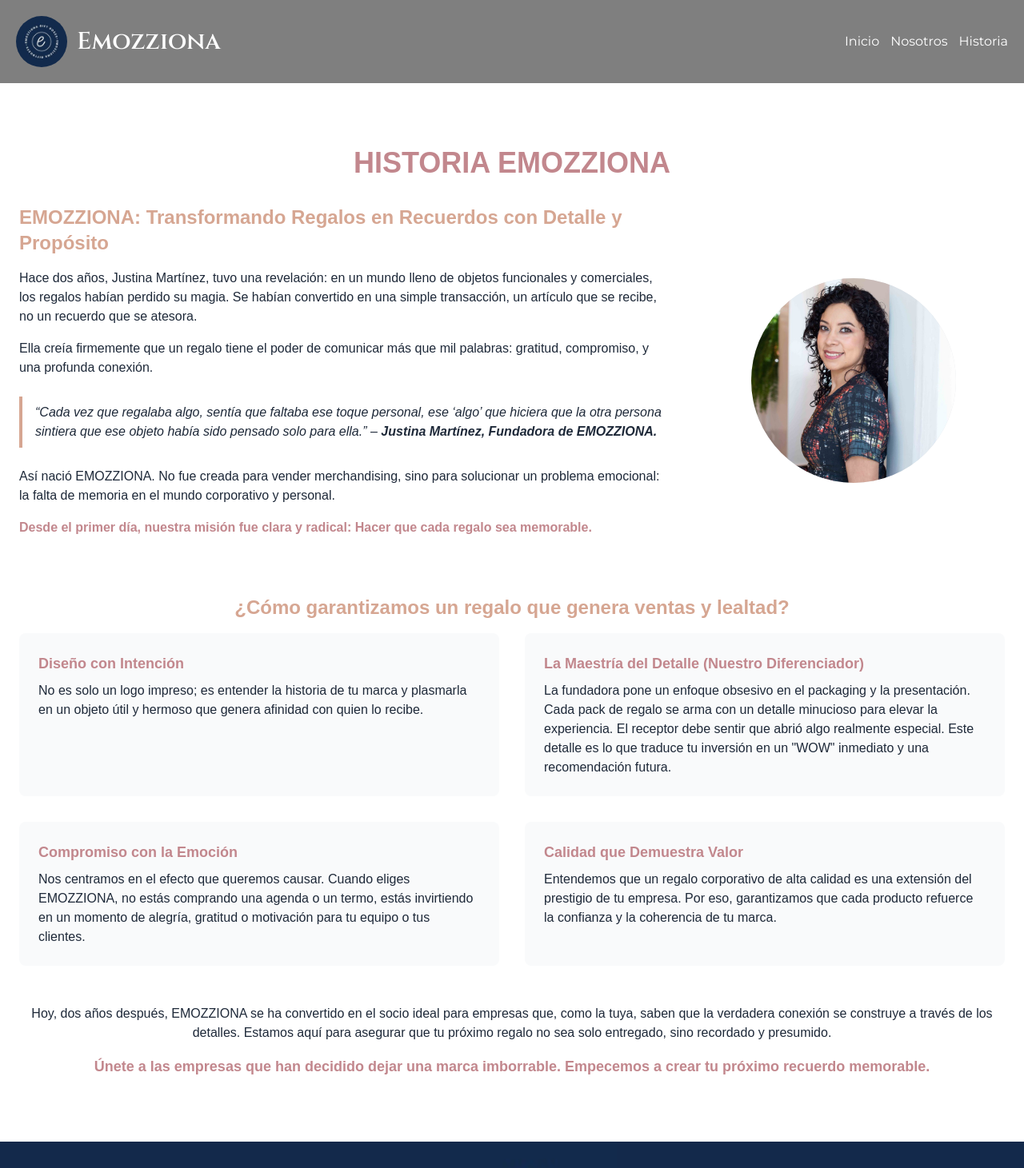
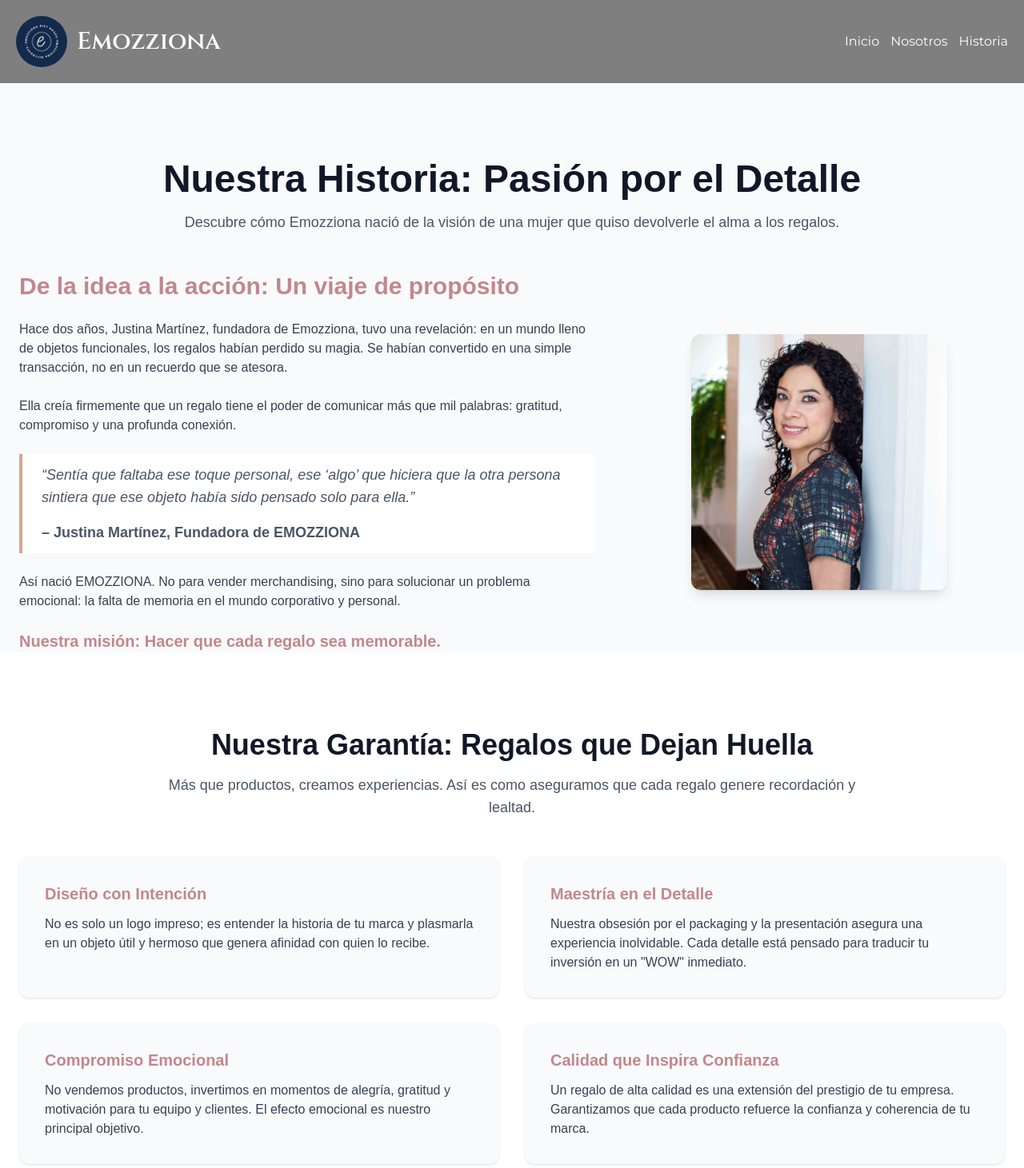
Before and after one commit to aaronJau21/Emozziona_v2, a Next.js app: page /history in a window 1280 px wide. Shown: the top 1461 px of the page at 80% size. Built offline with nearby package versions, Linux system fonts and the light colour scheme.

Commit message:
Cambios de estilos

```diff
--- a/src/app/(app)/history/page.tsx
+++ b/src/app/(app)/history/page.tsx
@@ -4,11 +4,19 @@ import { AboutPageSchema, BreadcrumbSchema } from "@/components";
 
 export const metadata: Metadata = {
   title: "Nuestra Historia",
-  description: "Conoce la historia de Emozziona y cómo Justina Martínez transformó la industria de regalos corporativos. Dos años creando experiencias memorables con diseño intencional y maestría en el detalle.",
-  keywords: ["historia emozziona", "justina martinez", "fundadora emozziona", "regalos memorables", "packaging premium"],
+  description:
+    "Conoce la historia de Emozziona y cómo Justina Martínez transformó la industria de regalos corporativos. Dos años creando experiencias memorables con diseño intencional y maestría en el detalle.",
+  keywords: [
+    "historia emozziona",
+    "justina martinez",
+    "fundadora emozziona",
+    "regalos memorables",
+    "packaging premium",
+  ],
   openGraph: {
     title: "Historia de Emozziona | Transformando Regalos en Recuerdos",
-    description: "Descubre cómo Justina Martínez fundó Emozziona para transformar regalos corporativos en experiencias memorables con diseño y propósito.",
+    description:
+      "Descubre cómo Justina Martínez fundó Emozziona para transformar regalos corporativos en experiencias memorables con diseño y propósito.",
     images: [
       {
         url: "/hisstory/duenia.jpeg",
@@ -22,129 +30,149 @@ export const metadata: Metadata = {
 
 export default function HistoryPage() {
   const breadcrumbItems = [
-    { name: 'Inicio', url: 'https://emozziona.com' },
-    { name: 'Historia', url: 'https://emozziona.com/history' },
+    { name: "Inicio", url: "https://emozziona.com" },
+    { name: "Historia", url: "https://emozziona.com/history" },
   ];
 
   return (
     <>
       <AboutPageSchema />
       <BreadcrumbSchema items={breadcrumbItems} />
-      <section className="bg-white text-gray-800 py-12 md:py-20">
+      <section className="bg-gray-50 text-gray-800 pt-16 md:pt-24">
         <div className="container mx-auto px-4 md:px-6">
-        <h1 className="text-3xl md:text-4xl font-bold text-center mb-8 text-[#C2878D]">
-          HISTORIA EMOZZIONA
+          <div className="max-w-4xl mx-auto text-center mb-12">
+            <h1 className="text-4xl md:text-5xl font-bold text-gray-900 mb-4">
+              Nuestra Historia: Pasión por el Detalle
             </h1>
-        <div className="grid md:grid-cols-3 gap-8 md:gap-12 items-center">
-          <div className="md:col-span-2">
-            <h2 className="text-2xl font-semibold text-[#D6A692] mb-4">
-              EMOZZIONA: Transformando Regalos en Recuerdos con Detalle y Propósito
+            <p className="text-lg text-gray-600">
+              Descubre cómo Emozziona nació de la visión de una mujer que quiso
+              devolverle el alma a los regalos.
+            </p>
+          </div>
+          <div className="grid md:grid-cols-5 gap-8 md:gap-12 items-center">
+            <div className="md:col-span-3">
+              <h2 className="text-3xl font-semibold text-[#C2878D] mb-6">
+                De la idea a la acción: Un viaje de propósito
               </h2>
-            <p className="mb-4">
-              Hace dos años, Justina Martínez, tuvo una revelación: en un mundo
-              lleno de objetos funcionales y comerciales, los regalos habían
-              perdido su magia. Se habían convertido en una simple transacción,
-              un artículo que se recibe, no un recuerdo que se atesora.
+              <div className="space-y-6 text-gray-700">
+                <p>
+                  Hace dos años, Justina Martínez, fundadora de Emozziona, tuvo
+                  una revelación: en un mundo lleno de objetos funcionales, los
+                  regalos habían perdido su magia. Se habían convertido en una
+                  simple transacción, no en un recuerdo que se atesora.
                 </p>
-            <p className="mb-6">
-              Ella creía firmemente que un regalo tiene el poder de comunicar
-              más que mil palabras: gratitud, compromiso, y una profunda
-              conexión.
+                <p>
+                  Ella creía firmemente que un regalo tiene el poder de
+                  comunicar más que mil palabras: gratitud, compromiso y una
+                  profunda conexión.
                 </p>
-            <blockquote className="border-l-4 border-[#D6A692] pl-4 py-2 mb-6 italic">
-              “Cada vez que regalaba algo, sentía que faltaba ese toque
-              personal, ese ‘algo’ que hiciera que la otra persona sintiera que
-              ese objeto había sido pensado solo para ella.” –{" "}
-              <span className="font-semibold">Justina Martínez, Fundadora de EMOZZIONA.</span>
+                <blockquote className="border-l-4 border-[#D6A692] pl-6 py-3 text-lg italic text-gray-600 bg-white rounded-r-lg">
+                  “Sentía que faltaba ese toque personal, ese ‘algo’ que hiciera
+                  que la otra persona sintiera que ese objeto había sido pensado
+                  solo para ella.”
+                  <cite className="block font-semibold mt-4 not-italic">
+                    – Justina Martínez, Fundadora de EMOZZIONA
+                  </cite>
                 </blockquote>
-            <p className="mb-4">
-              Así nació EMOZZIONA. No fue creada para vender merchandising, sino
-              para solucionar un problema emocional: la falta de memoria en el
+                <p>
+                  Así nació EMOZZIONA. No para vender merchandising, sino para
+                  solucionar un problema emocional: la falta de memoria en el
                   mundo corporativo y personal.
                 </p>
-            <p className="font-bold text-[#C2878D] mb-6">
-              Desde el primer día, nuestra misión fue clara y radical: Hacer que
-              cada regalo sea memorable.
+                <p className="font-bold text-[#C2878D] text-xl">
+                  Nuestra misión: Hacer que cada regalo sea memorable.
                 </p>
               </div>
-          <div className="flex justify-center">
-            <div className="w-64 h-64 bg-gray-200 rounded-full flex items-center justify-center">
+            </div>
+            <div className="md:col-span-2 flex justify-center">
+              <div className="relative w-80 h-80">
                 <Image
-                src={'/hisstory/duenia.jpeg'}
-                alt="foto de  Justina Martinez"
-                width={500}
-                height={500}
-                className="rounded-full"
+                  src={"/hisstory/duenia.jpeg"}
+                  alt="Justina Martinez, fundadora de Emozziona"
+                  layout="fill"
+                  objectFit="cover"
+                  className="rounded-xl shadow-lg"
                 />
               </div>
             </div>
           </div>
+        </div>
 
-        <div className="mt-12">
-          <h3 className="text-2xl font-semibold text-[#D6A692] mb-4 text-center">
-            ¿Cómo garantizamos un regalo que genera ventas y lealtad?
-          </h3>
-          <div className="grid md:grid-cols-2 gap-8">
-            <div className="bg-gray-50 p-6 rounded-lg">
-              <h4 className="font-bold text-lg text-[#C2878D] mb-2">Diseño con Intención</h4>
-              <p>
-                No es solo un logo impreso; es entender la historia de tu marca
-                y plasmarla en un objeto útil y hermoso que genera afinidad con
-                quien lo recibe.
+        <div className="py-16 md:py-24 bg-white">
+          <div className="container mx-auto px-4 md:px-6">
+            <div className="max-w-4xl mx-auto text-center mb-12">
+              <h2 className="text-3xl md:text-4xl font-bold text-gray-900 mb-4">
+                Nuestra Garantía: Regalos que Dejan Huella
+              </h2>
+              <p className="text-lg text-gray-600">
+                Más que productos, creamos experiencias. Así es como aseguramos
+                que cada regalo genere recordación y lealtad.
               </p>
             </div>
-            <div className="bg-gray-50 p-6 rounded-lg">
-              <h4 className="font-bold text-lg text-[#C2878D] mb-2">
-                La Maestría del Detalle (Nuestro Diferenciador)
-              </h4>
-              <p>
-                La fundadora pone un enfoque obsesivo en el packaging y la
-                presentación. Cada pack de regalo se arma con un detalle
-                minucioso para elevar la experiencia. El receptor debe sentir
-                que abrió algo realmente especial. Este detalle es lo que
-                traduce tu inversión en un &quot;WOW&quot; inmediato y una recomendación
-                futura.
+            <div className="grid md:grid-cols-2 gap-8">
+              <div className="bg-gray-50 p-8 rounded-xl shadow-sm hover:shadow-md transition-shadow duration-300">
+                <h3 className="font-bold text-xl text-[#C2878D] mb-3">
+                  Diseño con Intención
+                </h3>
+                <p className="text-gray-700">
+                  No es solo un logo impreso; es entender la historia de tu
+                  marca y plasmarla en un objeto útil y hermoso que genera
+                  afinidad con quien lo recibe.
                 </p>
               </div>
-            <div className="bg-gray-50 p-6 rounded-lg">
-              <h4 className="font-bold text-lg text-[#C2878D] mb-2">
-                Compromiso con la Emoción
-              </h4>
-              <p>
-                Nos centramos en el efecto que queremos causar. Cuando eliges
-                EMOZZIONA, no estás comprando una agenda o un termo, estás
-                invirtiendo en un momento de alegría, gratitud o motivación
-                para tu equipo o tus clientes.
+              <div className="bg-gray-50 p-8 rounded-xl shadow-sm hover:shadow-md transition-shadow duration-300">
+                <h3 className="font-bold text-xl text-[#C2878D] mb-3">
+                  Maestría en el Detalle
+                </h3>
+                <p className="text-gray-700">
+                  Nuestra obsesión por el packaging y la presentación asegura
+                  una experiencia inolvidable. Cada detalle está pensado para
+                  traducir tu inversión en un "WOW" inmediato.
                 </p>
               </div>
-            <div className="bg-gray-50 p-6 rounded-lg">
-              <h4 className="font-bold text-lg text-[#C2878D] mb-2">
-                Calidad que Demuestra Valor
-              </h4>
-              <p>
-                Entendemos que un regalo corporativo de alta calidad es una
-                extensión del prestigio de tu empresa. Por eso, garantizamos
-                que cada producto refuerce la confianza y la coherencia de tu
-                marca.
+              <div className="bg-gray-50 p-8 rounded-xl shadow-sm hover:shadow-md transition-shadow duration-300">
+                <h3 className="font-bold text-xl text-[#C2878D] mb-3">
+                  Compromiso Emocional
+                </h3>
+                <p className="text-gray-700">
+                  No vendemos productos, invertimos en momentos de alegría,
+                  gratitud y motivación para tu equipo y clientes. El efecto
+                  emocional es nuestro principal objetivo.
+                </p>
+              </div>
+              <div className="bg-gray-50 p-8 rounded-xl shadow-sm hover:shadow-md transition-shadow duration-300">
+                <h3 className="font-bold text-xl text-[#C2878D] mb-3">
+                  Calidad que Inspira Confianza
+                </h3>
+                <p className="text-gray-700">
+                  Un regalo de alta calidad es una extensión del prestigio de tu
+                  empresa. Garantizamos que cada producto refuerce la confianza
+                  y coherencia de tu marca.
                 </p>
               </div>
             </div>
           </div>
+        </div>
 
-        <div className="mt-12 text-center">
-          <p className="mb-4">
-            Hoy, dos años después, EMOZZIONA se ha convertido en el socio ideal
-            para empresas que, como la tuya, saben que la verdadera conexión se
-            construye a través de los detalles. Estamos aquí para asegurar que
-            tu próximo regalo no sea solo entregado, sino recordado y
-            presumido.
+        <section className="bg-secondary text-white pt-16 md:py-24">
+          <div className="container mx-auto px-4 md:px-6 text-center">
+            <h2 className="text-3xl md:text-4xl font-bold mb-4">
+              Deja una Marca Imborrable
+            </h2>
+            <p className="text-lg md:text-xl max-w-3xl mx-auto mb-8">
+              Hoy, EMOZZIONA es el socio ideal para empresas que, como la tuya,
+              saben que la verdadera conexión se construye a través de los
+              detalles. Asegura que tu próximo regalo no solo sea entregado,
+              sino recordado y presumido.
             </p>
-          <p className="font-semibold text-lg text-[#C2878D]">
-            Únete a las empresas que han decidido dejar una marca imborrable.
-            Empecemos a crear tu próximo recuerdo memorable.
-          </p>
+            <a
+              href="/contact"
+              className="bg-white text-[#C2878D] font-bold py-3 px-8 rounded-full text-lg hover:bg-gray-100 transition-colors duration-300"
+            >
+              Crear un Recuerdo Memorable
+            </a>
           </div>
-      </div>
+        </section>
       </section>
     </>
   );
```
Also changed, not shown: src/components/about/Main.tsx (+17 -10 lines), src/components/about/Title.tsx (+7 -3 lines), public/about/mision.png. Lines whose indentation alone changed are shown as unchanged.
